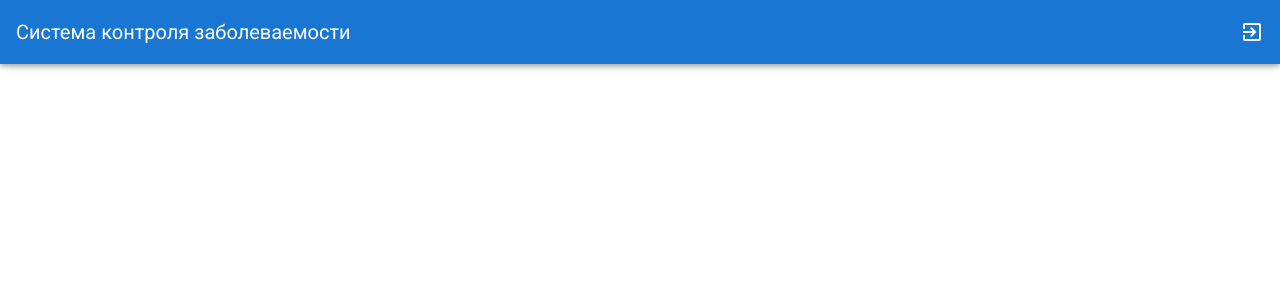
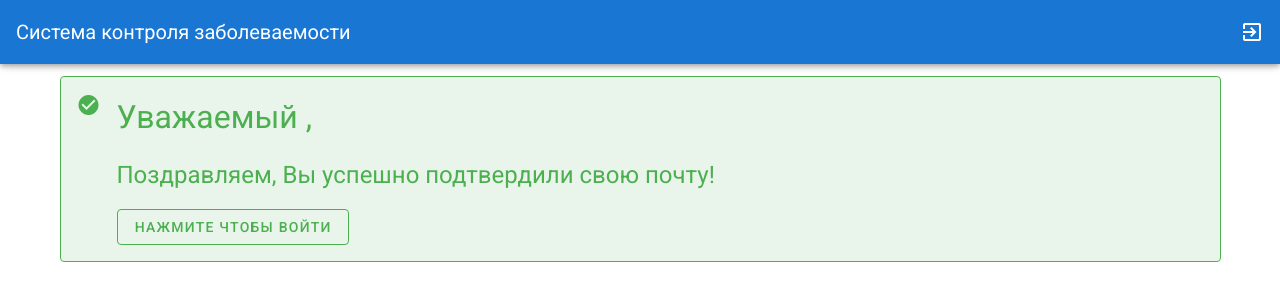
Before and after one commit to ivanlikhvatov/disease-control-system-client, a Vue app: page /registration/activate in a window 1280 px wide. Shown: the top 300 px of the page. Built offline with nearby package versions, Linux system fonts and the light colour scheme; sample sign-in values are in the browser's storage.

Commit message:
create activationAccount view

```diff
--- a/package.json
+++ b/package.json
@@ -8,8 +8,10 @@
     "lint": "vue-cli-service lint"
   },
   "dependencies": {
+    "@mdi/font": "^6.6.96",
     "axios": "^0.26.1",
     "core-js": "^3.8.3",
+    "material-design-icons-iconfont": "^6.5.0",
     "register-service-worker": "^1.7.2",
     "vue": "^2.6.14",
     "vue-router": "^3.5.1",
--- a/src/App.vue
+++ b/src/App.vue
@@ -66,6 +66,15 @@
 
     beforeMount() {
       if (!this.isLoggedIn){
+
+        // alert(this.$route.path)
+        // alert(this.$router.getMatchedComponents("activate"))
+        // alert(ActivateAccount.props.toString())
+
+        if (this.$route.query.activationCode && this.$route.path === '/registration/activate'){
+          return;
+        }
+
         this.$router.replace('/login')
       }
     }
--- a/src/main.js
+++ b/src/main.js
@@ -6,6 +6,7 @@ import store from './store'
 import Axios from 'axios'
 import Vuetify from 'vuetify'
 import 'vuetify/dist/vuetify.min.css'
+import '@mdi/font/css/materialdesignicons.css'
 
 Vue.config.productionTip = false
 Vue.use(Vuetify)
--- /dev/null
+++ b/src/pages/ActivateAccount.vue
@@ -0,0 +1,71 @@
+<template>
+  <v-container>
+    <v-alert
+        v-if="!serverError"
+        outlined
+        type="success"
+        text
+    >
+      <p style="font-size: xx-large">Уважаемый {{userName}},</p>
+      <p style="font-size: x-large">Поздравляем, Вы успешно подтвердили свою почту!</p>
+
+      <v-btn
+          outlined
+          color="success"
+      >
+        Нажмите чтобы войти
+      </v-btn>
+    </v-alert>
+
+    <v-alert
+        v-if="isWarning"
+        type="warning"
+        outlined
+        text
+    >
+      I'm a warning alert.
+      http://localhost:8081/registration/activate?activationCode=7879&userName=Ivan Ivanov Ivanich
+    </v-alert>
+
+    <v-alert
+        v-if="isError"
+        type="error"
+        outlined
+        text
+    >
+      I'm an error alert.
+    </v-alert>
+
+  </v-container>
+</template>
+
+<script>
+export default {
+  name: "ActivateAccountView",
+  props: ['activationCode', 'userName'],
+
+  computed: {
+    serverError () {
+      return this.$store.getters.serverError.message
+    },
+
+    isWarning() {
+      return false;
+    },
+
+    isError() {
+      return this.$store.getters.serverError.errorCode === 999
+    }
+  },
+
+  beforeMount() {
+    //Логика отправки запроса на сервер
+    // alert(this.code)
+    // alert(this.$route.query.activationCode)
+  }
+}
+</script>
+
+<style scoped>
+
+</style>
--- a/src/router/index.js
+++ b/src/router/index.js
@@ -4,18 +4,11 @@ import HomeView from '../views/HomeView.vue'
 import Login from "../pages/Login.vue";
 import store from '../store/index.js'
 import Registration from "../pages/Registration.vue";
+import ActivateAccount from "../pages/ActivateAccount.vue";
 
 Vue.use(VueRouter)
 
 const routes = [
-  {
-    path: '/',
-    name: 'home',
-    component: HomeView,
-    meta: {
-      requiresAuth: true
-    }
-  },
   {
     path: '/login',
     name: 'login',
@@ -25,7 +18,24 @@ const routes = [
     path: '/registration',
     name: 'registration',
     component: Registration
-  }
+  },
+  {
+    // path: '/registration/activate?activationCode=7879',
+    path: '/registration/activate',
+    name: 'activate',
+    props: route => (
+        { activationCode: route.query.activationCode, userName: route.query.userName }
+    ),
+    component: ActivateAccount
+  },
+  {
+    path: '/',
+    name: 'home',
+    component: HomeView,
+    meta: {
+      requiresAuth: true
+    }
+  },
 ]
 
 const router = new VueRouter({
```
Also changed, not shown: 1 other file (tests, documents, lock files or other folders).
